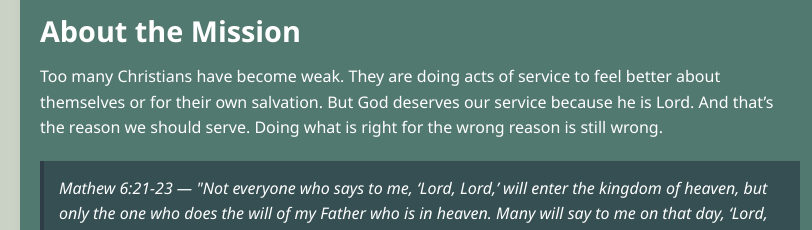
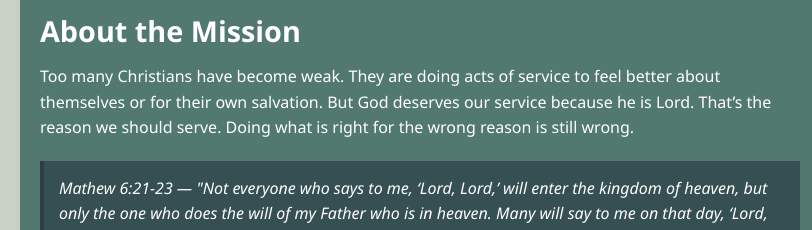
Before and after one commit to DrewStull/his-name-not-mine-site, a plain HTML site: page index.html in a window 1280 px wide. Shown: the part 1078-1308 px from the top of the page, 220-1032 px from the left. Drawn offline with Linux system fonts and the light colour scheme.

Commit message:
Update index.html

```diff
--- a/index.html
+++ b/index.html
@@ -79,7 +79,7 @@
   <section class="about">
     <h2>About the Mission</h2>
     <p>
-      Too many Christians have become weak. They are doing acts of service to feel better about themselves or for their own salvation. But God deserves our service because he is Lord. And that’s the reason we should serve. Doing what is right for the wrong reason is still wrong.
+      Too many Christians have become weak. They are doing acts of service to feel better about themselves or for their own salvation. But God deserves our service because he is Lord. That’s the reason we should serve. Doing what is right for the wrong reason is still wrong.
     </p>
     <blockquote>
       Mathew 6:21-23 — "Not everyone who says to me, ‘Lord, Lord,’ will enter the kingdom of heaven, but only the one who does the will of my Father who is in heaven. Many will say to me on that day, ‘Lord, Lord, did we not prophesy in your name and in your name drive out demons and in your name perform many miracles?’ Then I will tell them plainly, ‘I never knew you. Away from me, you evildoers!'"
```
